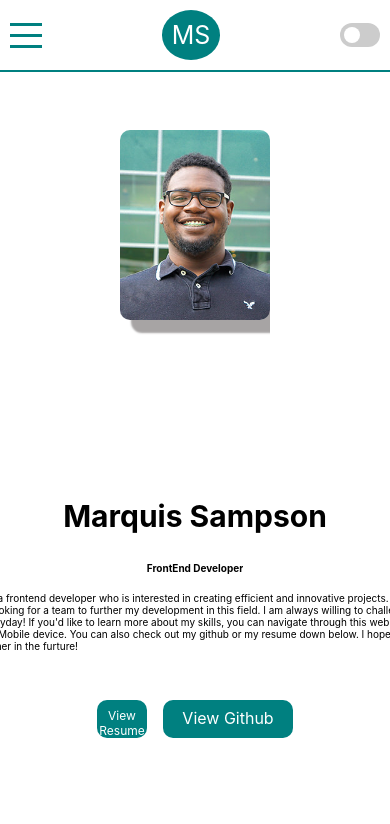
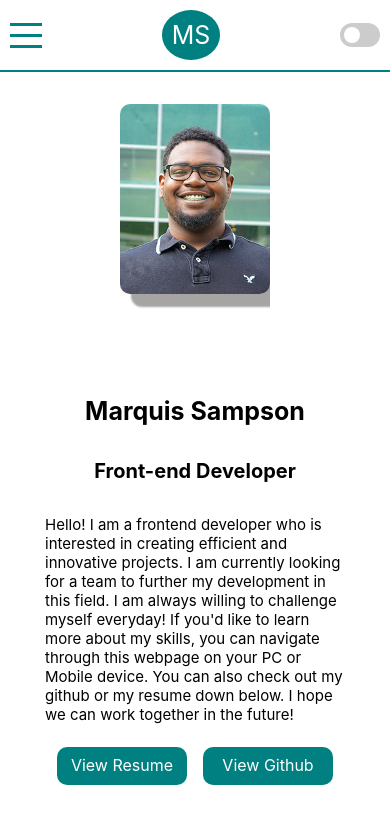
Before and after one commit to Marquis4484/resume-site, a React (Create React App) app: page / in a window 390 px wide. Shown: the top 824 px of the page. Built offline with nearby package versions, Linux system fonts and the light colour scheme.

Commit message:
READme complete

```diff
--- a/src/Components/Contact/Contact.jsx
+++ b/src/Components/Contact/Contact.jsx
@@ -1,6 +1,6 @@
 import {useState} from 'react';
 import emailjs from 'emailjs-com';
-import './contact.scss'
+import './contact.scss';
 
 export default function Contact() {
 
@@ -19,6 +19,7 @@ export default function Contact() {
   e.target.reset()
   };
 
+  console.log(process.env)
   return (
     <div className='Contact' id='Contact'>
       <div className="left">
--- a/src/Components/Contact/contact.scss
+++ b/src/Components/Contact/contact.scss
@@ -9,8 +9,12 @@
           flex: 1;
           overflow: hidden;
 
+            @include phone{
+              display: none;
+            }
           img {
             height: 100%;
+
           }
         }
 
@@ -37,6 +41,10 @@
               width: 300px;
               height: 30px;
               font-size: 14px;
+              @include phone{
+                width: 150px;
+
+              }
             }
 
 
@@ -44,6 +52,10 @@
               width: 300px;
               height: 200px;
               font-size: 14px;
+              @include phone{
+                width: 150px;
+                height: 100px;
+              }
 
             }
 
@@ -63,7 +75,7 @@
             }
 
             span {
-              color: green;
+              color: $mainColor;
             }
           }
         }
--- a/src/Components/Intro/Intro.jsx
+++ b/src/Components/Intro/Intro.jsx
@@ -1,5 +1,5 @@
-import './intro.scss'
-import pdf from './Site-Resume.pdf'
+import './intro.scss';
+import pdf from './Site-Resume.pdf';
 
 export default function Intro() {
   return (
@@ -12,11 +12,11 @@ export default function Intro() {
       <div className='right'>
         <div className='wrapper'>
           <h1>Marquis Sampson</h1>
-          <h2>FrontEnd Developer</h2>
+          <h2>Front-end Developer</h2>
           <p>Hello! I am a frontend developer who is interested in creating efficient and innovative projects.
             I am currently looking for a team to further my development in this field. I am always willing to challenge myself everyday!
             If you'd like to learn more about my skills, you can navigate through this webpage on your PC or Mobile device.
-            You can also check out my github or my resume down below. I hope we can work together in the furture!</p>
+            You can also check out my github or my resume down below. I hope we can work together in the future!</p>
             <div className="link-container">
               <a href={pdf} target='_blank' rel="noreferrer" className='resume-button'>View Resume</a>
               <a href='https://github.com/Marquis4484' target='_blank' rel="noreferrer" className='github-button'>View Github</a>
--- a/src/Components/Intro/intro.scss
+++ b/src/Components/Intro/intro.scss
@@ -19,7 +19,7 @@
      justify-content: center;
 
      @include phone{
-        flex: 0.4;
+        flex: 0.45;
     }
 
 
@@ -28,6 +28,10 @@
         height: auto;
         box-shadow: 12px 12px 2px 1px rgb(167, 164, 164);
         border-radius: 10px 10px 10px 10px;
+
+        @media (max-width: 900px) {
+            width: 200px;
+          }
 
         @include phone{
             width:150px;
@@ -46,8 +50,12 @@
      display: flex;
      align-items: center;
 
+     @media (max-width: 920px) {
+        flex: 1;
+      }
+
      @include phone{
-        flex: 0.6;
+        flex: 0.9;
     }
 
 
@@ -63,7 +71,8 @@
             font-size: 60px;
             white-space: nowrap;
             @include phone{
-                font-size: 30px;
+                font-size: 25px;
+
             }
          }
          h2{
@@ -71,7 +80,8 @@
              justify-content: flex;
              white-space: nowrap;
              @include phone{
-                font-size: 10px;
+                font-size: 20px;
+
             }
          }
          p{
@@ -79,7 +89,9 @@
              width: 500px;
              padding: 0px 0px 30px 0px;
              @include phone{
-                font-size: 10px;
+                font-size: 15px;
+               width: 300px;
+               padding: 0px;
             }
          }
          .link-container{
@@ -100,11 +112,7 @@
             padding: 8px 0px 0px 0px;
             margin: 8px;
 
-            @include phone{
-               width: 50px;
-               height: 30px;
-               font-size: 12px;
-           }
+
 
 
         }
--- a/src/Components/Menu/menu.scss
+++ b/src/Components/Menu/menu.scss
@@ -14,8 +14,8 @@
     transition: all 0.5s ease;
 
     @include phone {
-        width: 400px;
-        left: -400px;
+        width: 420px;
+        left: -420px;
         transition: all 0.4s ease;
        }
 
--- a/src/Components/Nav/nav.scss
+++ b/src/Components/Nav/nav.scss
@@ -168,11 +168,12 @@
 
   #dark .Nav{
     background-color: #5C5F66;
+    border:none;
     color: white;
 
   }
 
   #light .Nav{
-    background-color: white;
+
     color: $mainColor;
   }
--- a/src/Components/Projects/Projects.jsx
+++ b/src/Components/Projects/Projects.jsx
@@ -20,7 +20,7 @@ export default function Projects() {
     {
       id: "3",
       title: "Check Out My Github!",
-      description: "I'm still learning how to create more apps in the future. If you'd like to view my progress, click on the button below this carousel.",
+      description: "I'm still learning how to create more apps in the future. If you'd like to view my progress, click on the button on my homepage to view my github!",
 
     },
   ];
--- a/src/Components/Projects/projects.scss
+++ b/src/Components/Projects/projects.scss
@@ -19,9 +19,9 @@
     position: absolute;
     cursor: pointer;
 
-    @include phone{
+    @include phone {
       display: none;
-    }
+     }
 
     &.left {
       left: 100px;
```
Also changed, not shown: 1 other file (tests, documents, lock files or other folders).
